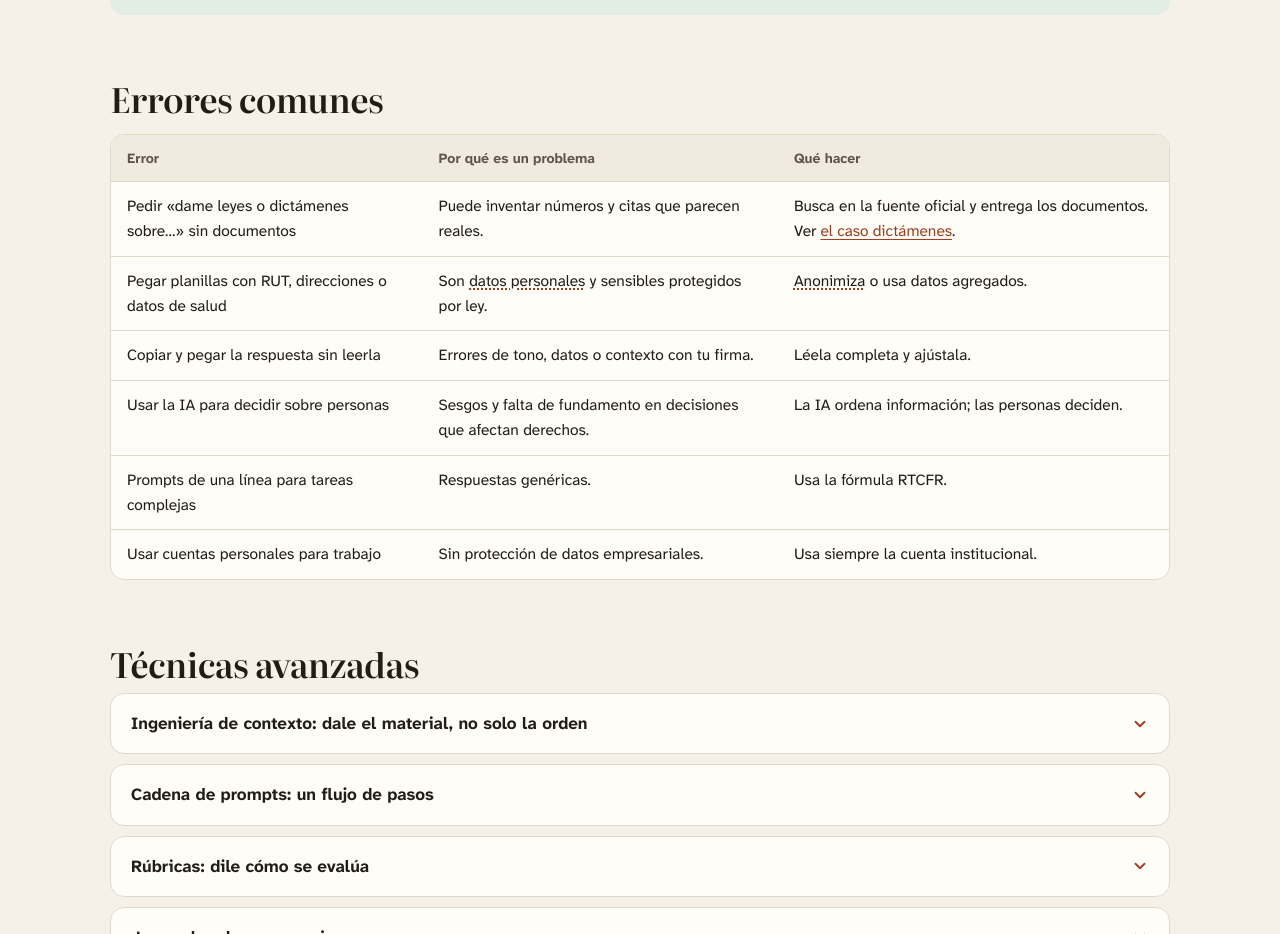
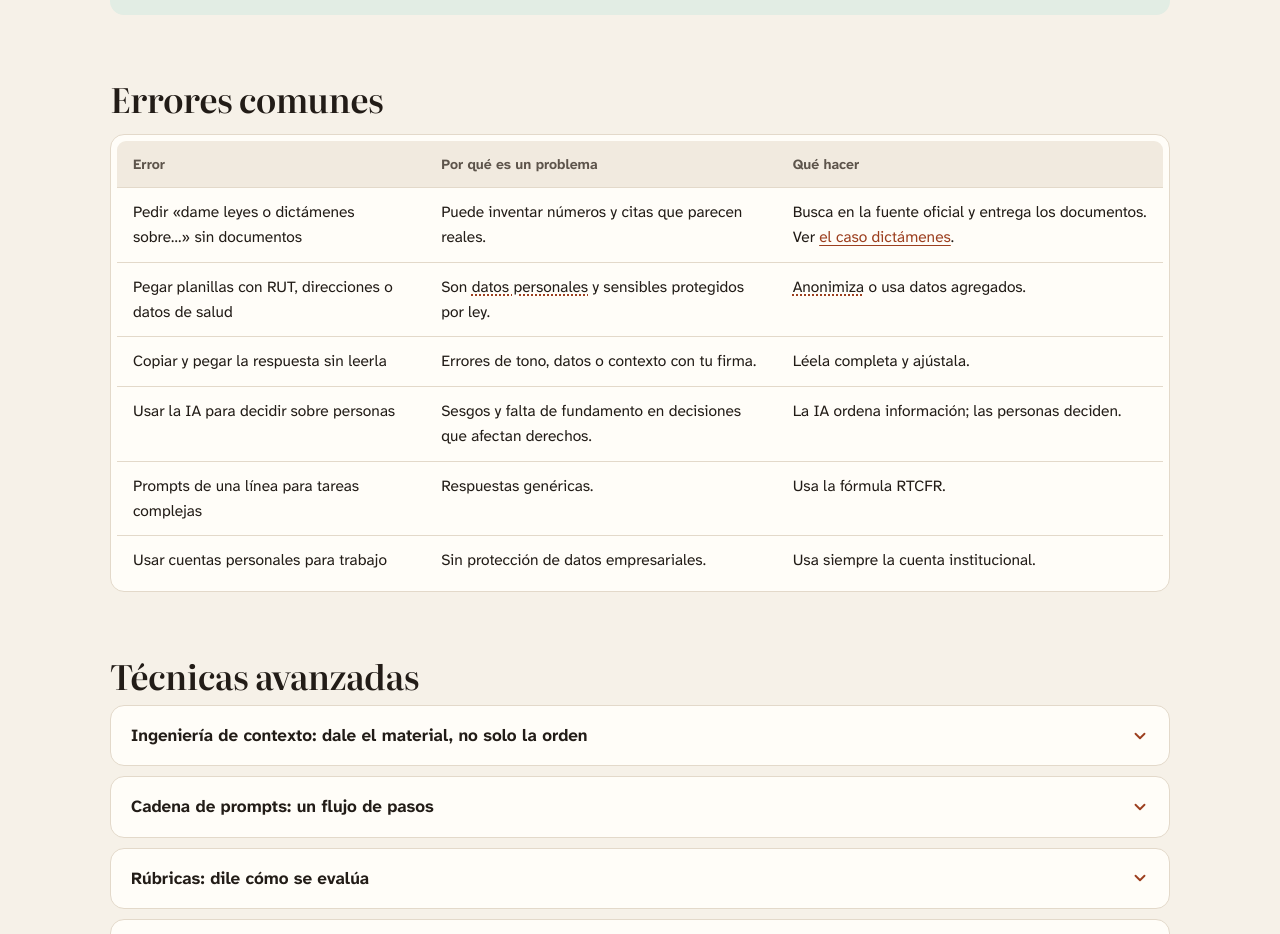
Before and after one commit to phmatelunav/RelatoriaGOREd1, a plain HTML site: page tips.html in a window 1280 px wide. Shown: the part 2085-3019 px from the top of the page. Drawn offline with Linux system fonts and the light colour scheme.

Commit message:
Tablas con margen interior
Co-Authored-By: Claude Opus 5.5 <noreply@anthropic.com>
Claude-Session: https://claude.ai/code/session_01Y9dAHYVMZypakCU3rADTXG

```diff
--- a/assets/site.css
+++ b/assets/site.css
@@ -221,7 +221,7 @@ details.acc>.in>p{color:var(--muted);max-width:var(--measure)}
 details.acc .tag{margin-left:auto}
 
 /* tables */
-.tbl{overflow-x:auto;border:1px solid var(--line);border-radius:var(--r);background:var(--paper);margin:16px 0}
+.tbl{padding:6px;overflow-x:auto;border:1px solid var(--line);border-radius:var(--r);background:var(--paper);margin:16px 0}
 table{border-collapse:collapse;width:100%;font-size:15.5px;font-variant-numeric:tabular-nums}
 th,td{text-align:left;padding:12px 16px;border-bottom:1px solid var(--line);vertical-align:top}
 th{font-size:14px;font-weight:700;color:var(--muted);background:var(--code)}
@@ -366,3 +366,4 @@ body,.card,.site-head,.callout,.prompt pre{transition:background-color .25s,colo
 @media (max-width:640px){.pop{position:fixed;left:12px!important;right:12px;bottom:12px;top:auto!important;max-width:none}}
 @media (max-width:420px){.site-head .wrap{gap:10px}.brand{gap:8px}.brand svg{width:30px;height:30px}.brand b{font-size:16.5px}.menu>summary{padding:0 10px;gap:6px}.theme{margin-left:4px}}
 @media (max-width:359px){.menu .ml{position:absolute;width:1px;height:1px;overflow:hidden;clip:rect(0 0 0 0);white-space:nowrap}.brand b{font-size:15.5px}}
+.tbl th:first-child{border-top-left-radius:9px}.tbl th:last-child{border-top-right-radius:9px}
```
